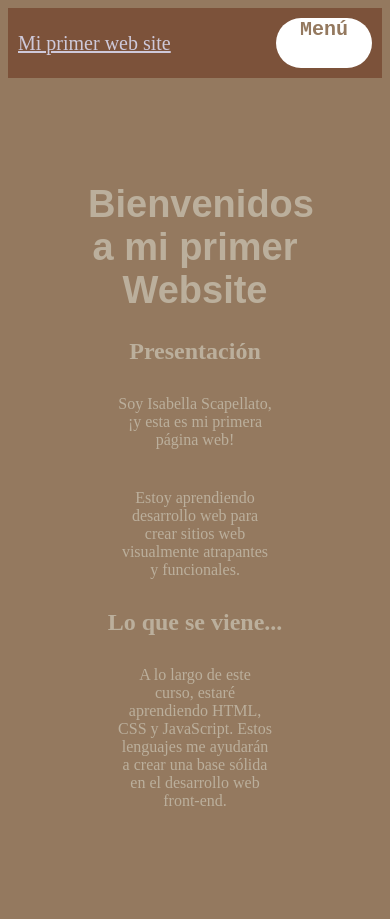
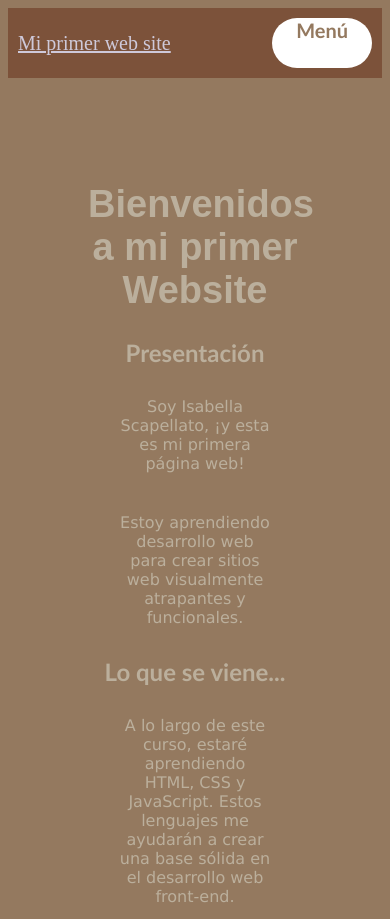
Before and after one commit to iisa007/mirepositorioremoto, a plain HTML site: page index.html in a window 390 px wide. Shown: the top 919 px of the page. Drawn offline with Linux system fonts and the light colour scheme.

Commit message:
tercer commit

```diff
--- a/styles.css
+++ b/styles.css
@@ -8,12 +8,12 @@ h1 {
   text-align: center;
 }
 h2 {
-  font-family: "Day Roman Font";
+  font-family:'Trebuchet MS', 'Lucida Sans Unicode', 'Lucida Grande', 'Lucida Sans', Arial, sans-serif;
   text-align: center;
   color: #bbaf9c;
 }
 p {
-  font-family: "Helvética Neue Font";
+  font-family: 'Lucida Sans', 'Lucida Sans Regular', 'Lucida Grande', 'Lucida Sans Unicode', Geneva, Verdana, sans-serif;
   color: #bbaf9c;
   text-align: center;
   padding: 10px;
@@ -59,6 +59,7 @@ li > a {
   padding: 8px 24px;
   color: rgb(255, 255, 255);
   text-decoration: double;
+  font-family: Verdana, Geneva, Tahoma, sans-serif;
 }
 li {
   list-style-type: lower-greek;
@@ -71,6 +72,7 @@ li {
   background-color:  #e8e6e0;
   color: #7c523a;
   font-size: 17px;
+  font-family: 'Trebuchet MS', 'Lucida Sans Unicode', 'Lucida Grande', 'Lucida Sans', Arial, sans-serif;
 }
 .button-menu-toggle {
   color: #94795f;
@@ -86,10 +88,10 @@ li {
   .button-menu-toggle {
     display: grid;
     background-color: white;
-    border: indigo;
+    border: rgb(255, 255, 255);
     border-radius: 50px;
     padding: 0 24px;
-    font-family: monospace;
+    font-family: 'Trebuchet MS', 'Lucida Sans Unicode', 'Lucida Grande', 'Lucida Sans', Arial, sans-serif;
     font-weight: bold;
     font-size: 20px;
   }
```
